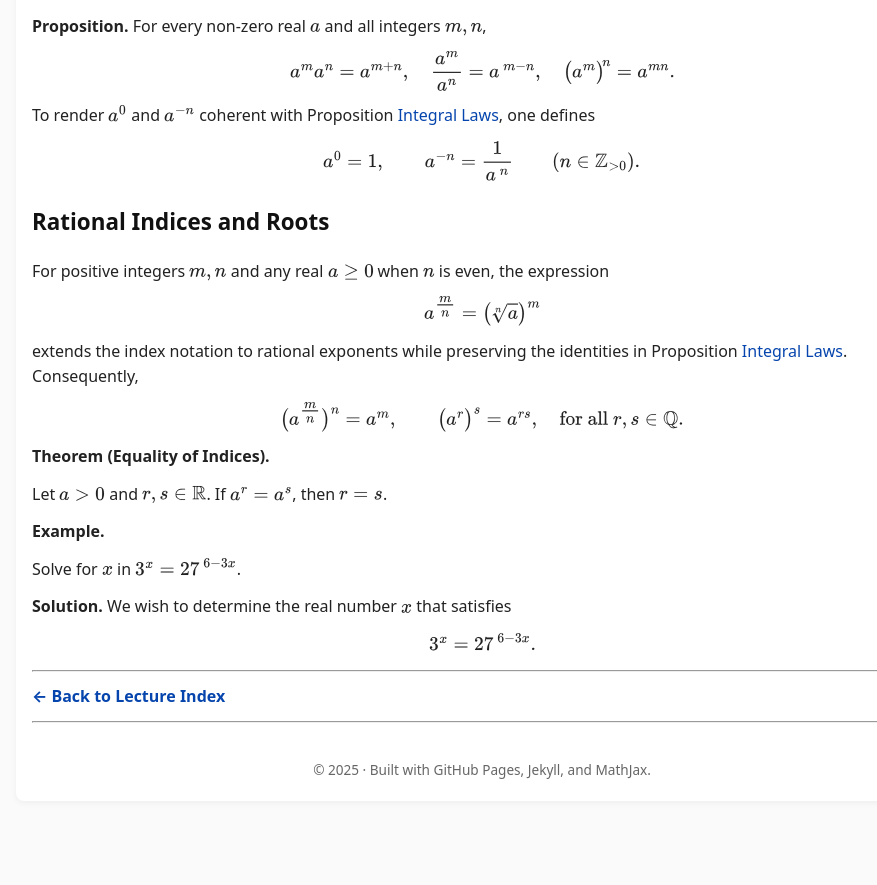
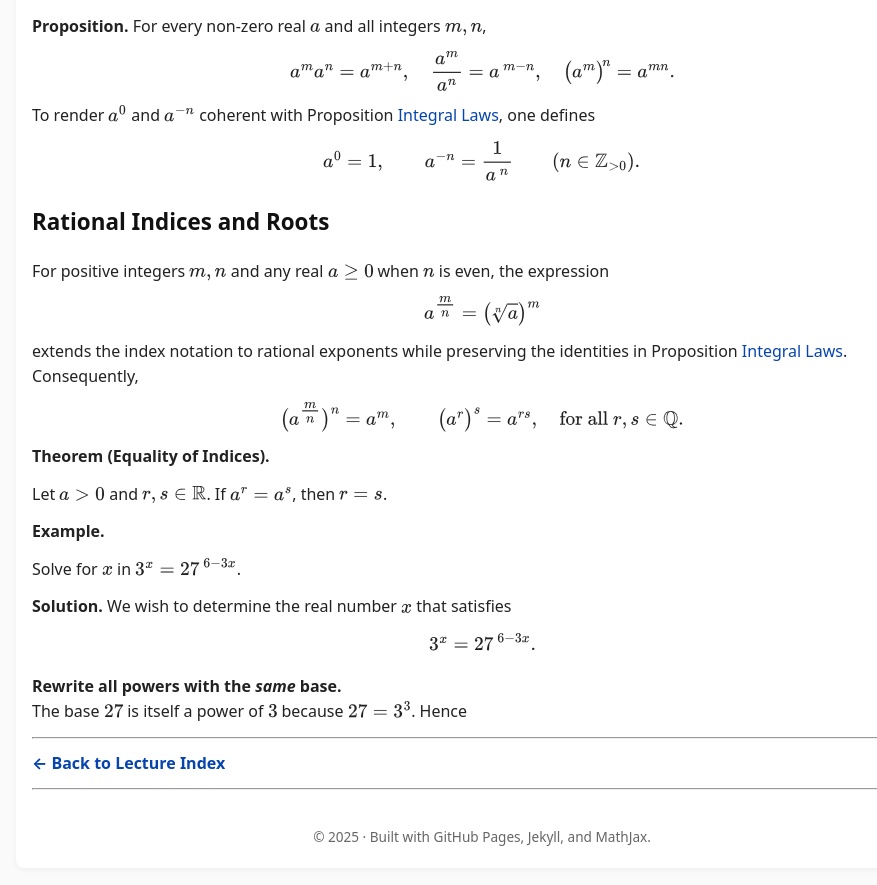
Before and after one commit to SaleemKamaludin/SaleemKamaludin.github.io, a Jekyll site: the page built from courses/math-1115/lecture-notes/lecture3.md, in a window 1280 px wide and 900 px high, scrolled down 1306 px. Shown: the top 885 px of the window, without its empty margins (158-1035 px from the left). Built offline with Jekyll 4.4.1, drawn with Linux system fonts in a browser that asks for light colours; before the commit the page ends 2139 px from its top, so only the background shows below that.

Commit message:
Update lecture3.md

```diff
--- a/courses/math-1115/lecture-notes/lecture3.md
+++ b/courses/math-1115/lecture-notes/lecture3.md
@@ -190,6 +190,12 @@ To ensure consistency, these operations must be performed in a **specific order*
   </p>
 </div>
 
+<p style="margin-top:1rem;">
+  <strong>Rewrite all powers with the <em>same</em> base.</strong><br>
+  The base \(27\) is itself a power of \(3\) because \(27 = 3^{3}\). Hence
+</p>
+
+
 
 ---
 
```
